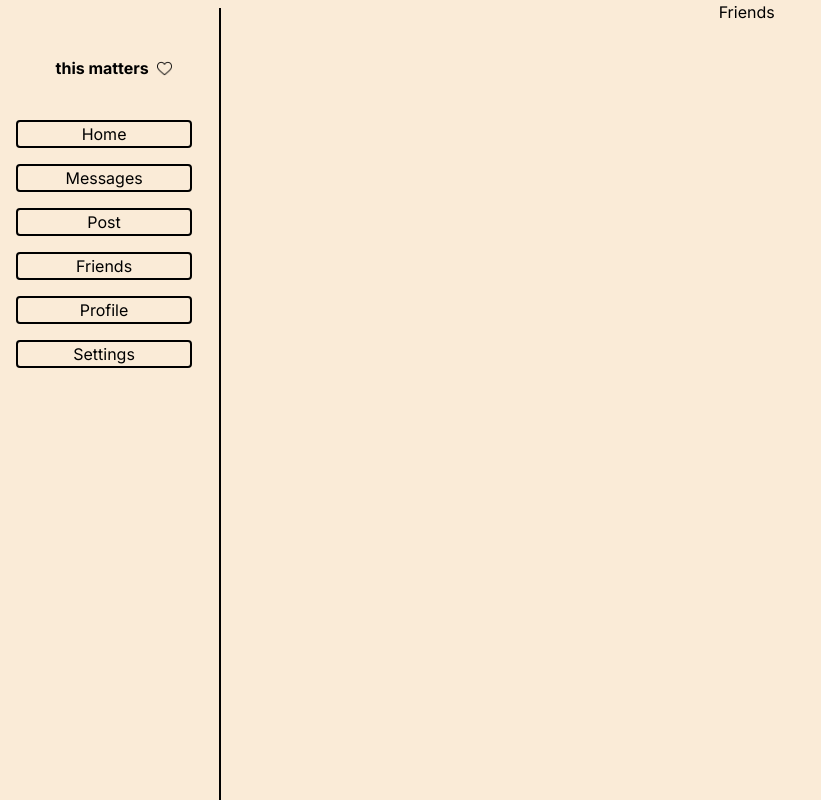
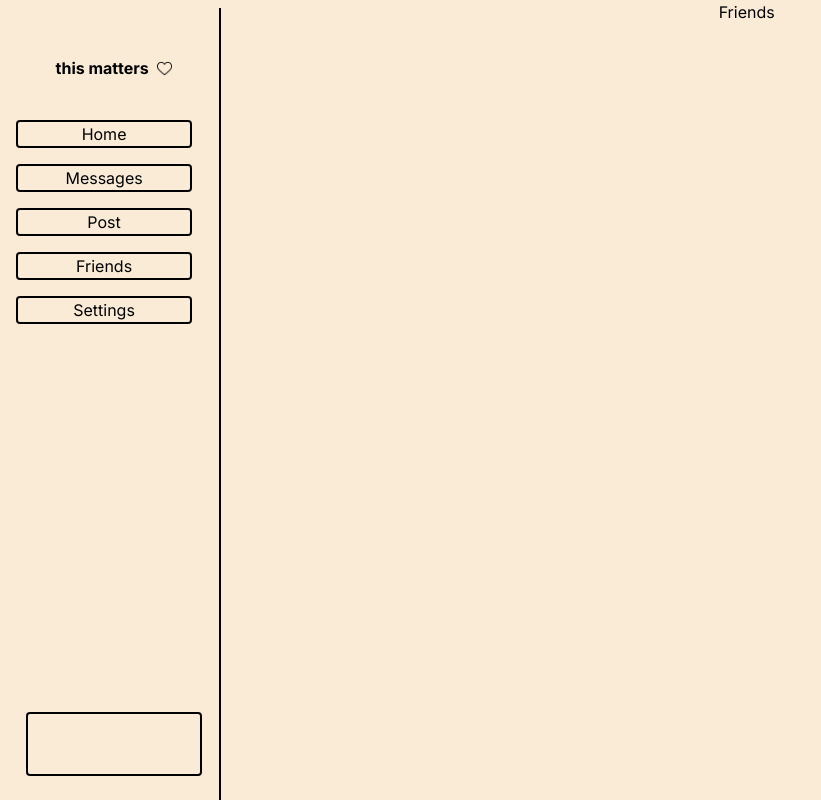
Before and after one commit to dhruv-gambhir/thismatters, a Next.js app: page /friends in a window 1280 px wide. Shown: the whole page, without its empty margins (0-821 px from the left). Built offline with nearby package versions, Linux system fonts and the light colour scheme.

Commit message:
add username to sidebarr

```diff
--- a/app/Components/SideBar.js
+++ b/app/Components/SideBar.js
@@ -2,14 +2,16 @@
 
 import Title from "@/app/Components/Title";
 import { useRouter } from "next/navigation";
+import useStore from "../store";
 
 export default function SideBar() {
     const router = useRouter();
+    const { zUsername } = useStore(); // Destructure zUsername from the store
 
     return (
         <main className="fixed top-0 left-0 flex flex-col min-h-screen items-center w-1/6 pt-4 border-r border-r-2 border-r-black m-2">
             <Title />
-            <nav>
+            <nav className="flex-grow">
                 <button
                     className="border-solid border-2 border-black rounded m-2 w-10/12"
                     onClick={() => router.push("/")}
@@ -36,17 +38,17 @@ export default function SideBar() {
                 </button>
                 <button
                     className="border-solid border-2 border-black rounded m-2 w-10/12"
-                    onClick={() => router.push("/profile")}
-                >
-                    Profile
-                </button>
-                <button
-                    className="border-solid border-2 border-black rounded m-2 w-10/12"
                     onClick={() => router.push("/settings")}
                 >
                     Settings
                 </button>
             </nav>
+            <button
+                className="border-solid border-2 border-black rounded my-8 w-10/12 h-16 flex items-center justify-center"
+                onClick={() => router.push("/profile")}
+            >
+                {zUsername}
+            </button>
         </main>
     );
 }
--- a/app/friends/page.js
+++ b/app/friends/page.js
@@ -2,12 +2,12 @@ import SideBar from "../Components/SideBar";
 
 export default function Friends() {
     return (
-        <div className="min-h-screen flex flex-row">
+        <main className="min-h-screen flex flex-row">
             <SideBar />
             <div className="w-1/6" />
             <div className="flex flex-col items-center overflow-y-auto w-5/6">
                 <h1>Friends</h1>
             </div>
-        </div>
+        </main>
     );
 }
--- a/app/newpost/page.js
+++ b/app/newpost/page.js
@@ -2,20 +2,22 @@
 
 import { useState } from "react";
 import SideBar from "../Components/SideBar";
+import useStore from "../store";
 
 export default function NewPost() {
     const [title, setTitle] = useState("");
     const [text, setText] = useState("");
     const [images, setImages] = useState([]);
+    const { zUsername } = useStore;
 
-    async function addPost(username, title, text, images) {
+    async function addPost() {
         const response = await fetch("/api/add-post", {
             method: "POST",
             headers: {
                 "Content-Type": "application/json",
             },
             body: JSON.stringify({
-                username: username,
+                username: zUsername,
                 title: title,
                 text: text,
                 images: images,
@@ -82,6 +84,7 @@ export default function NewPost() {
                     <button
                         type="submit"
                         className="bg-pink-100 w-32 h-8 m-4 rounded"
+                        onClick={addPost}
                     >
                         Submit
                     </button>
--- a/app/settings/page.js
+++ b/app/settings/page.js
@@ -2,9 +2,12 @@ import SideBar from "../Components/SideBar";
 
 export default function Settings() {
     return (
-        <div className="min-h-screen flex flex-row">
+        <main className="min-h-screen flex flex-row">
             <SideBar />
-            <h1>Settings</h1>
-        </div>
+            <div className="w-1/6" />
+            <div className="flex flex-col items-center overflow-y-auto w-5/6">
+                <h1>Settings</h1>
+            </div>
+        </main>
     );
 }
```
